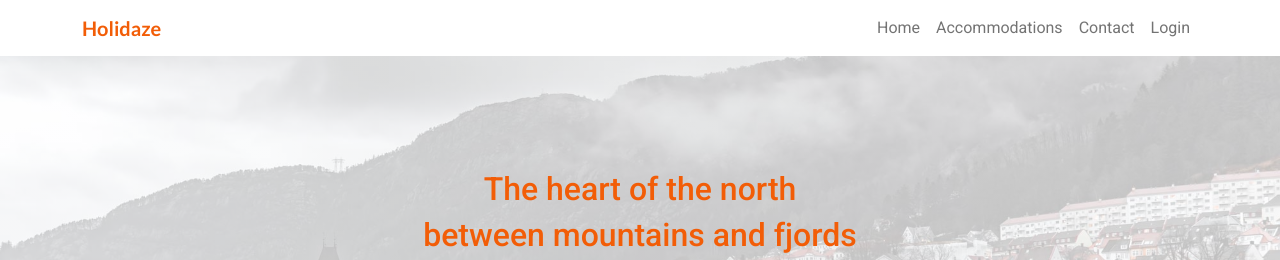
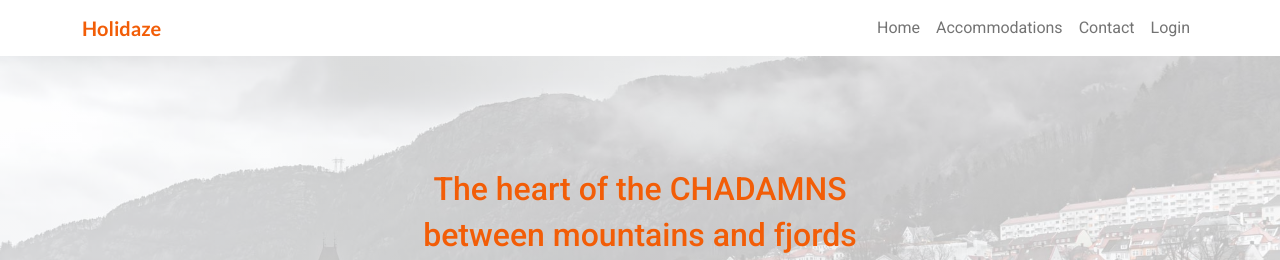
Before and after one commit to Mturalyon/project-exam-2-marius-saeteraas, a React (Create React App) app: page / in a window 1280 px wide. Shown: the top 260 px of the page. Built offline with nearby package versions, Linux system fonts and the light colour scheme; no server answers.

Commit message:
Update Header.js

```diff
--- a/src/components/pages/home/Header.js
+++ b/src/components/pages/home/Header.js
@@ -1,7 +1,7 @@
 function Header() {
     return (
         <header>
-            <h2>The heart of the north</h2>
+            <h2>The heart of the CHADAMNS</h2>
             <h2>between mountains and fjords</h2>
         </header>
 
```
